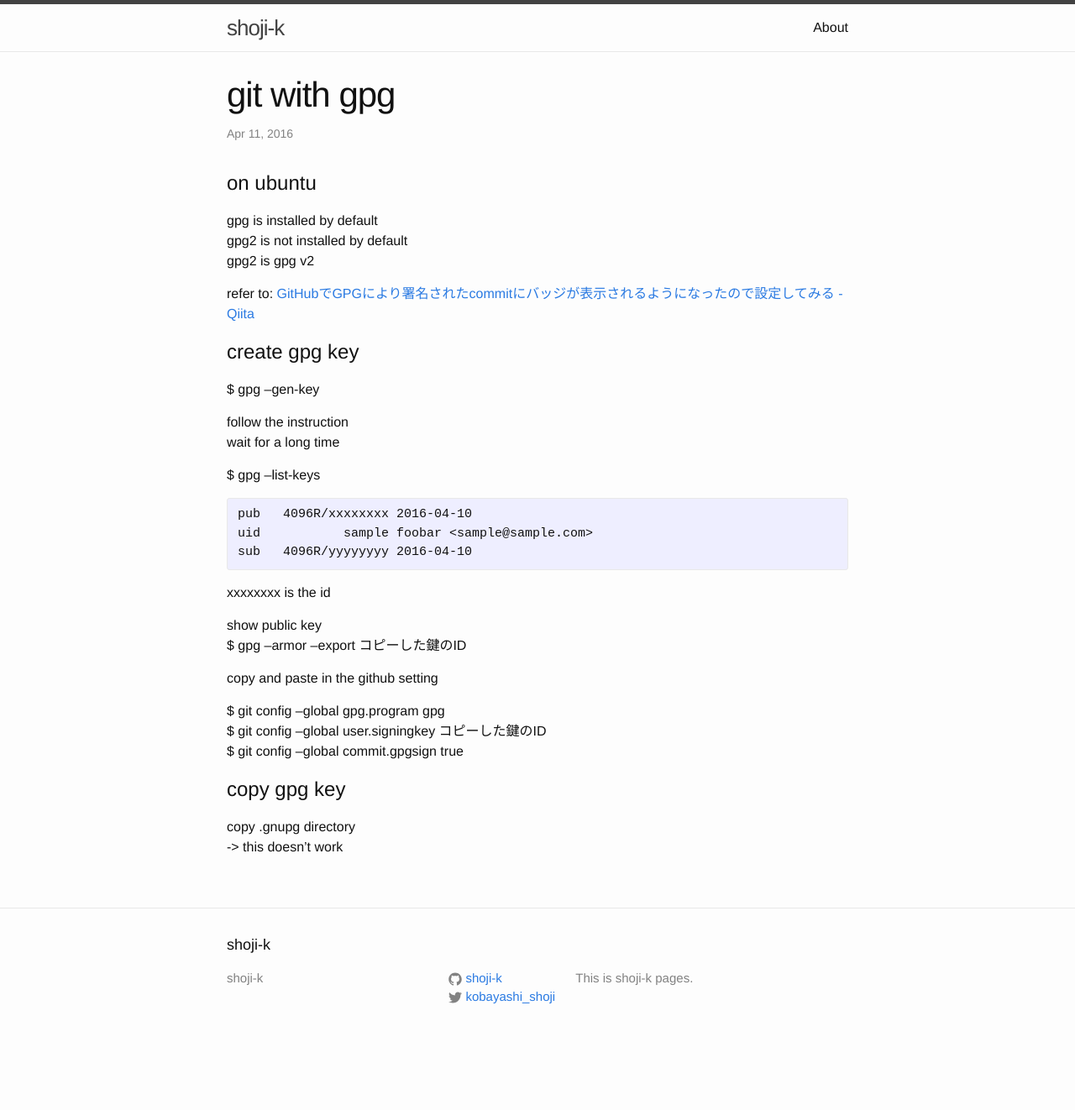
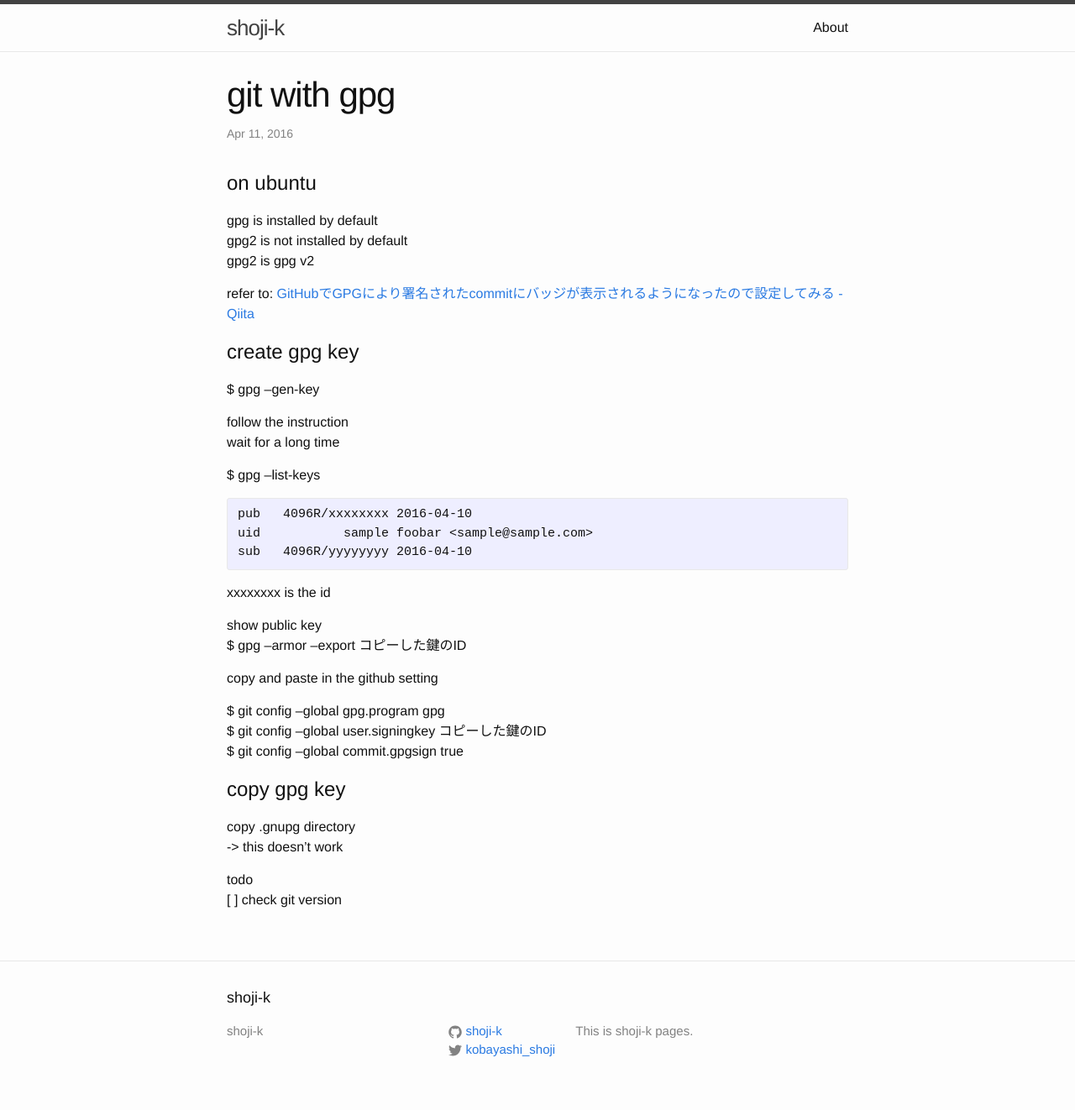
Before and after one commit to shoji-k/shoji-k.github.com, a Jekyll site: the page built from _posts/2016-04-11-git-with-gpg.markdown, in a window 1280 px wide. Shown: the whole page at 84% size. Built offline with Jekyll 4.4.1, drawn with Linux system fonts in a browser that asks for light colours; before the commit the page ends 1259 px from its top, so only the background shows below that.

Commit message:
add one todo to the gpg with git post

```diff
--- a/_posts/2016-04-11-git-with-gpg.markdown
+++ b/_posts/2016-04-11-git-with-gpg.markdown
@@ -43,3 +43,6 @@ $ git config --global commit.gpgsign true
 
 copy .gnupg directory
 -> this doesn't work
+
+todo
+[ ] check git version
```
